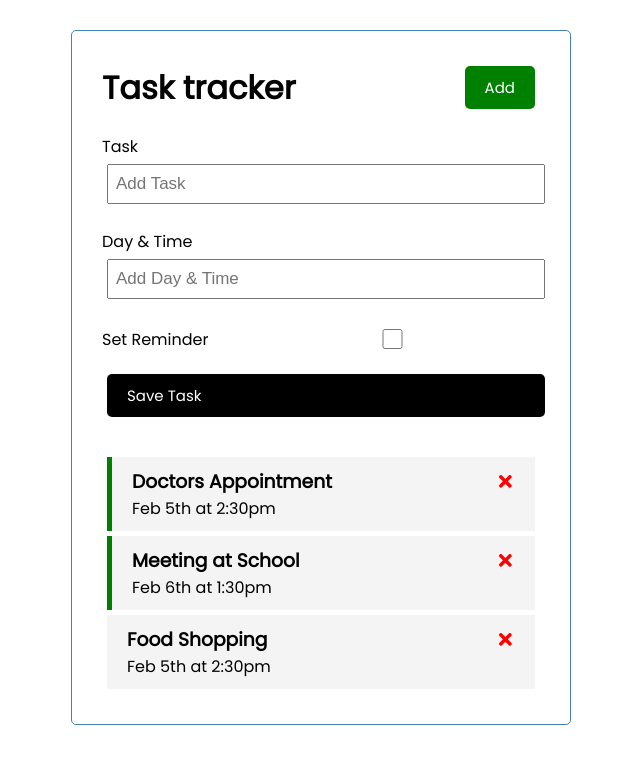
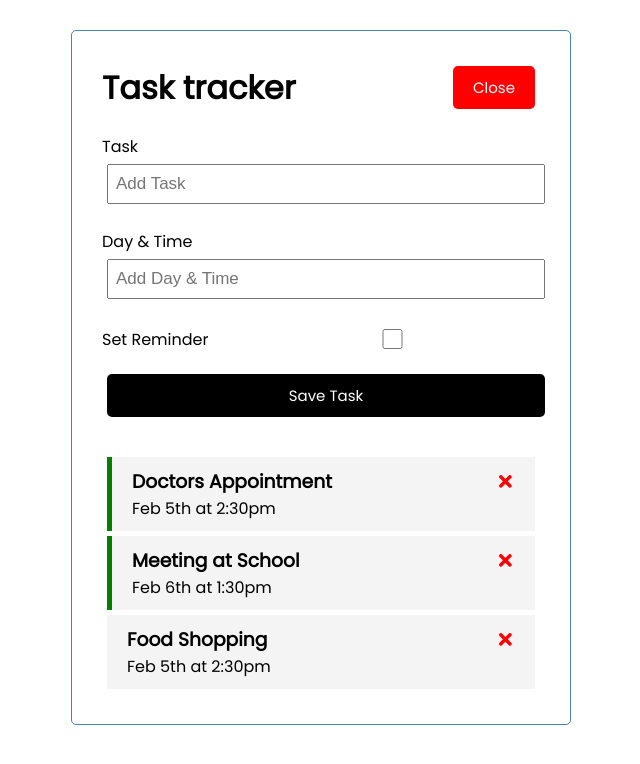
Before and after one commit to Romane71/React-Crash-Course, a React (Create React App) app in the folder react-task-tracker/: page / in a window 1280 px wide. Shown: the top 764 px of the page, without its empty margins (319-959 px from the left). Built offline with nearby package versions, Linux system fonts and the light colour scheme.

Commit message:
button toggle

```diff
--- a/react-task-tracker/src/App.js
+++ b/react-task-tracker/src/App.js
@@ -5,6 +5,8 @@ import Tasks from './components/Tasks'
 import AddTask from './components/AddTask'
 
  const App = () => {
+    const [showAddTask, setShowAddTask] = useState(true)
+
     const [tasks, setTasks] = useState([
         {
             id: 1,
@@ -26,6 +28,8 @@ import AddTask from './components/AddTask'
             reminder: false,
         }
     ])
+
+
     // Add task
 const addTask = (task) => {
     const id = Math.floor(Math.random() * 10000 ) + 1
@@ -49,9 +53,10 @@ const addTask = (task) => {
 
 
      return (
+
         <div className='container'>
-            <Header />
-            <AddTask onAdd ={addTask}/>
+            <Header onAdd={() => setShowAddTask(!showAddTask)} showAdd={showAddTask}/>
+            {showAddTask && <AddTask onAdd ={addTask}/>}
             {tasks.length > 0 ? (
                 <Tasks tasks={tasks} onDelete= {deleteTask} onToggle={toggleReminder} /> ) : ('No Tasks to Show')
             }
--- a/react-task-tracker/src/components/AddTask.js
+++ b/react-task-tracker/src/components/AddTask.js
@@ -4,6 +4,8 @@ const Addtask = ({ onAdd }) => {
     const [text, setText] = useState('')
     const [day, setDay] = useState('')
     const [reminder, setReminder] = useState(false)
+
+
     const onSubmit = () => {
         e.preventDefault(e)
 
@@ -20,8 +22,10 @@ const Addtask = ({ onAdd }) => {
     setReminder(false)
 
     }
+
+
     return (
-        <form className='add-form'>
+        <form className='add-form' onSubmit={onSubmit}>
             <div className='form-control'>
                 <label>Task</label>
                 <input type='text' placeholder='Add Task' value={text} onChange={(e) => setText(e.target.value)}/>
@@ -35,12 +39,12 @@ const Addtask = ({ onAdd }) => {
             </div>
 
 
-            <div className='form-control form-control-check' onSubmit = {onSubmit}>
+            <div className='form-control form-control-check'>
                 <label>Set Reminder</label>
-                <input type='checkbox'  checked={reminder} value={reminder} onChange={(e) => setReminder (e.currentTarget.checked)}/>
+                <input type='checkbox'  checked={reminder} value={reminder} onChange={(e) => setReminder(e.currentTarget.checked)}/>
             </div>
 
-<input type='sumbit' value='Save Task' className='btn btn-block' />
+<input type='submit' value='Save Task' className='btn btn-block' />
         </form>
     )
 }
--- a/react-task-tracker/src/components/Button.js
+++ b/react-task-tracker/src/components/Button.js
@@ -4,7 +4,8 @@ import PropTypes from 'prop-types'
 const Button = ({color, text, onClick}) => {
 
 return (
-     <button onClick={onClick} style={{backgroundColor: color}} className="btn">{text}</button> )}
+     <button onClick={onClick} style={{backgroundColor: color}} className="btn">
+        {text}</button> )}
 
 
 Button.defaultProps = {
--- a/react-task-tracker/src/components/Header.js
+++ b/react-task-tracker/src/components/Header.js
@@ -3,15 +3,11 @@ import PropTypes from 'prop-types'
 import Button from './Button'
 
 
-const Header = ({ title }) => {
-  const onClick = () => {
-    console.log('Click')
-  }
-
+const Header = ({ title, onAdd, showAdd}) => {
   return (
     <header className='header'>
       <h1>{title}</h1>
-      <Button color='green' text='Add' onClick={onClick} />
+      <Button color={showAdd ? 'red' : 'green'}text={showAdd ? 'Close' : 'Add'} onClick={onAdd} />
 
 
 
@@ -23,7 +19,7 @@ Header.defaultProps = {
     title: 'Task tracker',
 }
 
-Header.PropTypes = {
+Header.propTypes = {
   title: PropTypes.string.isRequired,
 }
 // CSS in JS
--- a/react-task-tracker/src/components/Tasks.js
+++ b/react-task-tracker/src/components/Tasks.js
@@ -4,8 +4,8 @@ import Task from './Task'
 const Tasks = ({ tasks, onDelete, onToggle }) => {
 return (
 <>
-{tasks.map((task) => (
-<Task key={task.id} task={task}  onDelete={onDelete} onToggle={onToggle}/>
+{tasks.map((task, index) => (
+<Task key={index} task={task}  onDelete={onDelete} onToggle={onToggle}/>
 
 ))}
 
```
Also changed, not shown: react-task-tracker/src/components/Task.js (+5 -3 lines).
